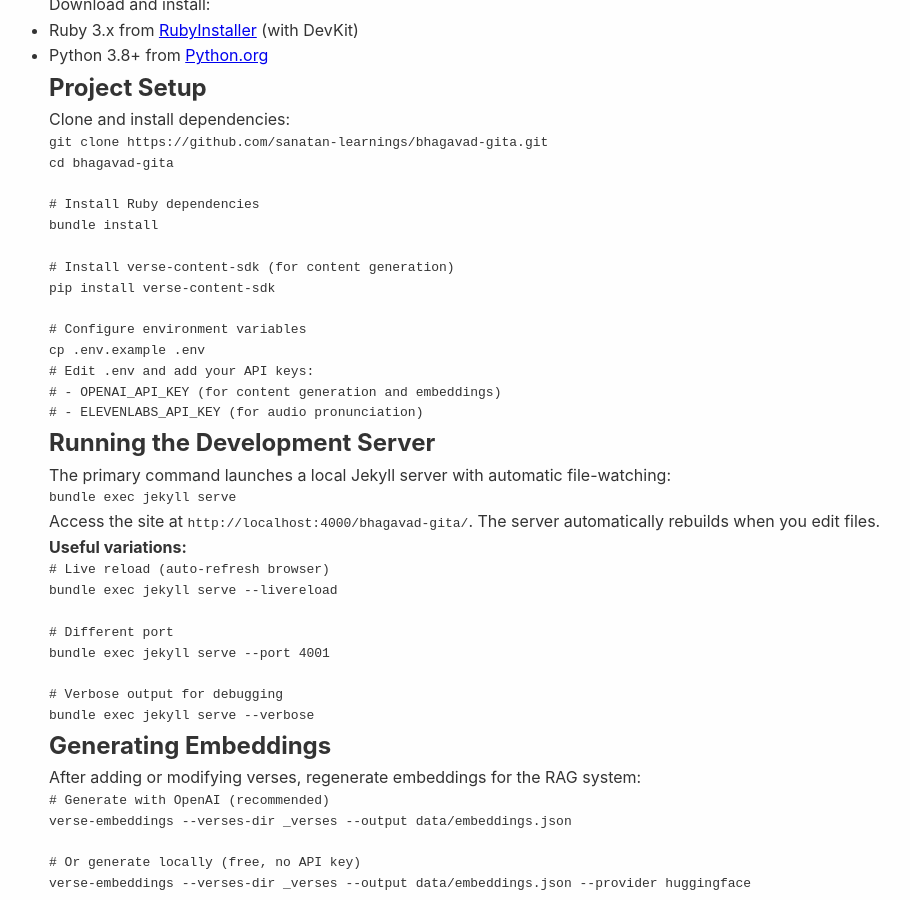
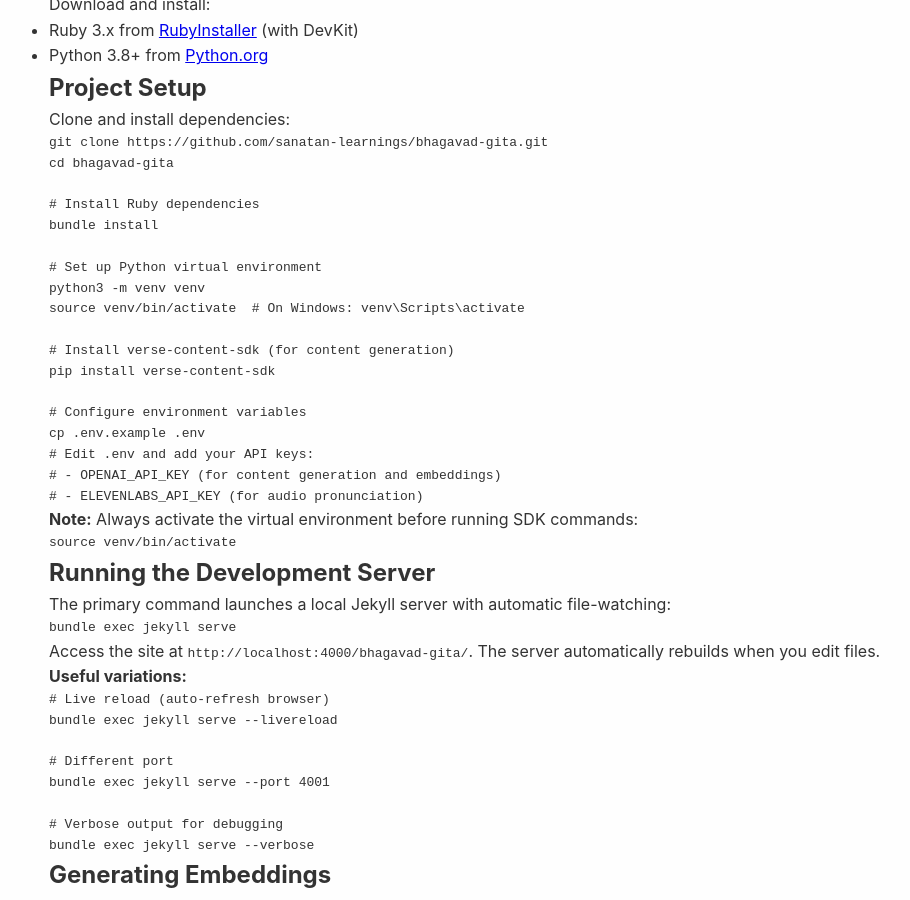
Before and after one commit to sanatan-learnings/bhagavad-gita, a Jekyll site: the page built from docs/guides/local-development.md, in a window 1280 px wide and 900 px high, scrolled down 799 px. Shown: the whole window, without its empty margins (161-1071 px from the left). Built offline with Jekyll 4.4.1, drawn with Linux system fonts in a browser that asks for light colours; our own code applies the rules of GitHub Pages for plain Markdown files.

Commit message:
Use virtual environment for verse-content-sdk
Update all documentation to recommend using a Python virtual environment
instead of user-level pip install. This avoids PATH issues and is better
practice for development.

Changes:
- README.md: Add venv setup to installation steps
- README.md: Add "Activate virtual environment" step before generating content
- local-development.md: Add venv creation and activation
- local-development.md: Fix broken link to tech-stack.md
- content-generation.md: Add venv activation to prerequisites

Benefits:
- No PATH configuration needed
- Isolated Python environment
- Standard Python best practice
- Works consistently across platforms

Co-Authored-By: Claude Sonnet 4.5 <noreply@anthropic.com>

````diff
--- a/docs/guides/local-development.md
+++ b/docs/guides/local-development.md
@@ -58,6 +58,10 @@ cd bhagavad-gita
 # Install Ruby dependencies
 bundle install
 
+# Set up Python virtual environment
+python3 -m venv venv
+source venv/bin/activate  # On Windows: venv\Scripts\activate
+
 # Install verse-content-sdk (for content generation)
 pip install verse-content-sdk
 
@@ -66,6 +70,11 @@ cp .env.example .env
 # Edit .env and add your API keys:
 # - OPENAI_API_KEY (for content generation and embeddings)
 # - ELEVENLABS_API_KEY (for audio pronunciation)
+```
+
+**Note:** Always activate the virtual environment before running SDK commands:
+```bash
+source venv/bin/activate
 ```
 
 ## Running the Development Server
@@ -195,7 +204,7 @@ Development tasks include:
 
 ## Related Documentation
 
-- [tech-stack.md](tech-stack.md) - Technology architecture overview
+- [tech-stack.md](../reference/tech-stack.md) - Technology architecture overview
 - [README.md](../README.md) - Project overview and contribution guidelines
 
 ## Quick Reference
````
Also changed, not shown: docs/guides/content-generation.md (+10 -5 lines), README.md.
